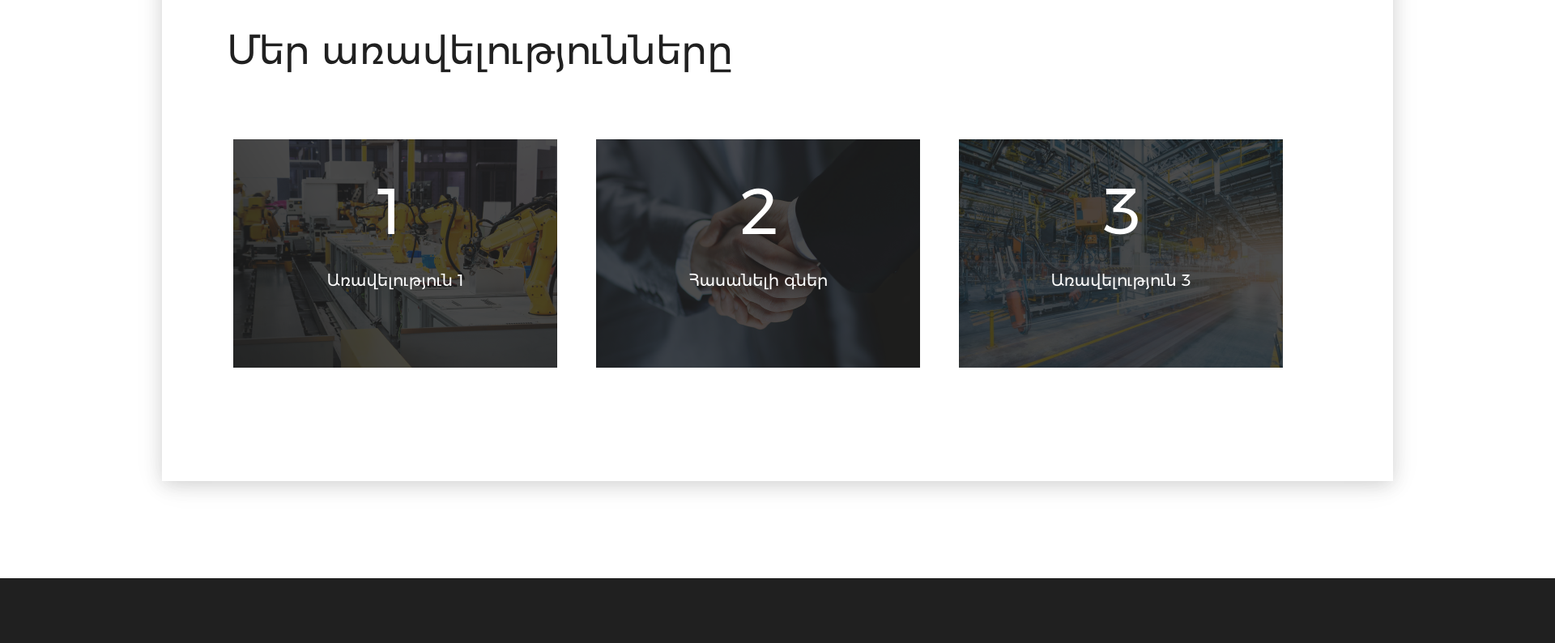
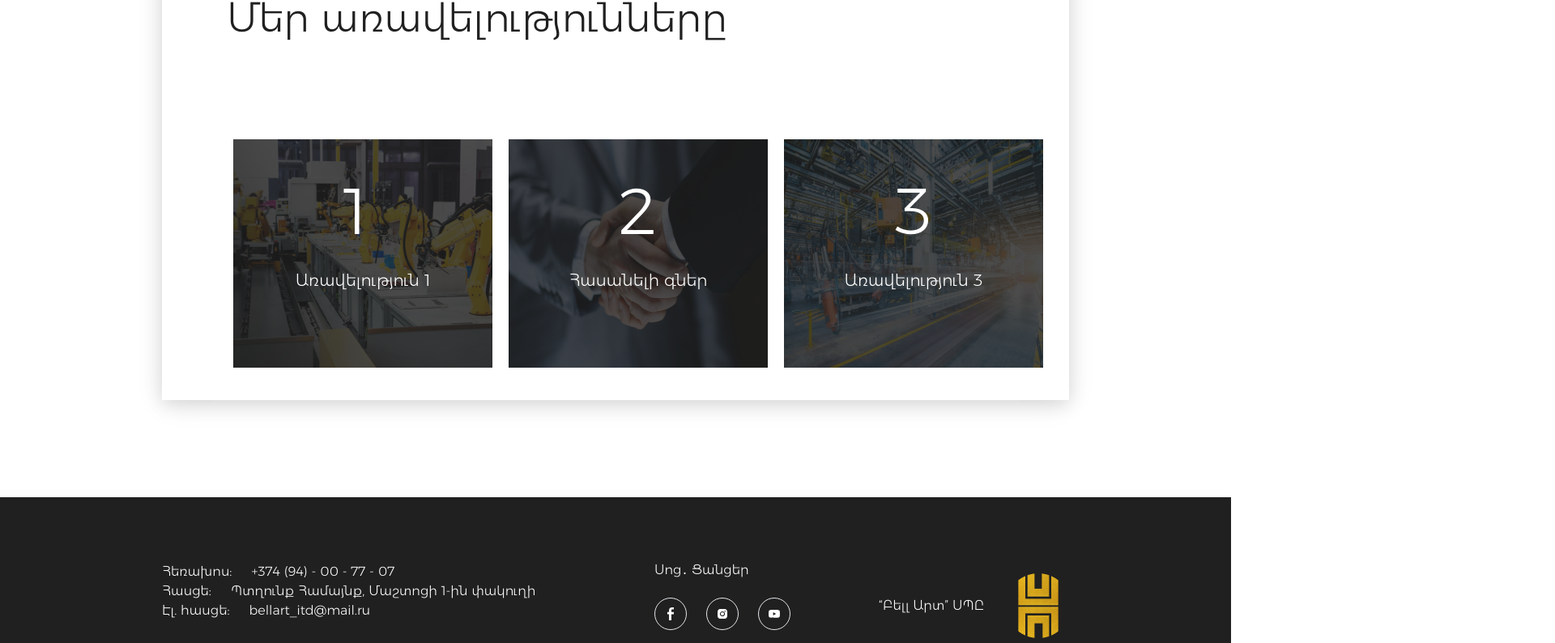
Before and after one commit to ArtyomArtenyan/Bell-Art, a React (Vite) app: page / in a window 1280 px wide. Shown: the part 1977-2771 px from the top of the page at 81% size, 1920 px wide, since content can reach past the window. Built offline with nearby package versions, Linux system fonts and the light colour scheme.

Commit message:
finish media 1520px and add some update in project

```diff
--- a/src/components/Footer/Footer.jsx
+++ b/src/components/Footer/Footer.jsx
@@ -9,25 +9,35 @@ const Footer = () => {
   const { t } = useTranslation();
 
   return (
-    <div className="Footer w-[1920px] h-[268px] inline-flex gap-[120px] bg-[#202020] text-[#fff] relative">
-      <div className="FooterContacts flex-col items-start inline-flex gap-6 w-[488px] h-[108px] absolute  left-[200px] top-20">
+    <div className="Footer w-[1920px] h-[268px] inline-flex gap-[120px] bg-[#202020] text-[#fff] relative md:w-[1520px]">
+      <div className="FooterContacts flex-col items-start inline-flex gap-6 w-[488px] h-[108px] absolute  pl-[200px] py-20">
+        <div className="contacts">
           <div className="Phone inline-flex gap-6">
             <p className="">{t("phone")}</p>
+            <div className="w-[177px]">
               <p>+374 (94) - 00 - 77 - 07</p>
             </div>
-        <div className="Address inline-flex gap-6">
+          </div>
+          <div className="Address w-[488px] h-5 inline-flex gap-6">
             <p>{t("address")}</p>
+            <div className="w-[377px]">
               <p className="AddressText">{t("addressText")}</p>
+            </div>
           </div>
           <div className="EmailAddress inline-flex gap-6">
             <p>{t("email")}</p>
+            <div className="w-[150px]">
               <p>bellart_itd@mail.ru</p>
             </div>
           </div>
-      <div className="SocialMedia w-[168px] h-[84px] absolute top-20 left-[888px] flex flex-col gap-6 shrink-0">
-        <p className="w-[117px] h-5 text-[16px] leading-[19.5px] font-light">
+        </div>
+      </div>
+      <div className="SocialMedia w-[168px] h-[84px] absolute pt-20 pl-[888px] flex flex-col gap-6 shrink-0 md:pl-[808px] md:pb-[104px]">
+        <div className="w-[117px] h-5 ">
+          <p className="text-[16px] leading-[19.5px] font-light">
             {t("socalNet")}
           </p>
+        </div>
         <div className="SocialMediaIcons inline-flex items-start gap-6">
           <div className="faceBook">
             <span className="w-10 h-10 py-[12px] flex justify-center items-center border rounded-[20px]">
@@ -46,12 +56,16 @@ const Footer = () => {
           </div>
         </div>
       </div>
-      <div className="FooterLogo inline-flex items-center gap-6 w-[235px] h-20 absolute top-[94px] left-[1485px] ">
-        <p className="text-[16px] leading-[19.5px] font-light">
+      <div className="FooterLogo  w-[235px] h-20 ">
+        <div className="footerLogo inline-flex items-center absolute py-[94px] pl-[1485px] gap-6 md:pl-[1085px]">
+          <div className="footerLogoText">
+            <p className="text-[16px] leading-[19.5px] font-light w-[133px]">
               {t("footerLogoText")}
             </p>
-        <div className="logo">
+          </div>
+          <div className="logoFooter">
             <img className="w-20 h-20" src={Logo} alt="" />
+          </div>
         </div>
       </div>
     </div>
--- a/src/components/Home/Home.jsx
+++ b/src/components/Home/Home.jsx
@@ -31,93 +31,120 @@ const Home = () => {
     setCurrentSlide((prevSlide) => (prevSlide === max - 1 ? 0 : prevSlide + 1));
   };
   return (
-    <div className="Home  w-[1920px] gap-[120px] inline-flex flex-col items-center">
+    <div className="Home  w-[1920px] gap-[120px] inline-flex flex-col items-center md:w-[1520px]">
       {/* HeroSection */}
-      <div className="HeroSection relative w-[1920px] h-[807px] overflow-hidden">
+      <div className="HeroSection relative w-full h-[807px] overflow-hidden md:w-[1520px]">
         <div
-          className="slide-photo-container absolute duration-300 flex "
+          className="slide-photo-container absolute duration-300 flex w-[400%] md:w-[504%]"
           style={{
-            width: `${max * 100}%`,
             transform: `translateX(-${currentSlide * (100 / max)}%)`,
           }}
         >
           {slidePhotos.map((photo, index) => (
-            <div key={index} className=" slide-photo w-[1920px] h-[807px]">
+            <div key={index} className=" slide-photo w-full h-[807px]">
               <img src={photo} alt={`Slide ${index + 1}`} />
             </div>
           ))}
         </div>
         <div className="absolute inset-0 bg-[#202020] opacity-[0.8]"></div>
-        <div className="main bg-opacity-75 py-20 relative z-10">
-          <div className="Text w-[406px] h-[59px] absolute top-[360px] left-[200px]">
+        <div className="main">
+          <div className="Text absolute pt-[360px] pl-[200px] pr-[1314px] pb-[388px]">
+            <div className=" w-[406px] h-[59px]">
               <p className="text-[48px] leading-[58.51px] font-normal text-[#fff]">
                 {t("heroSectionText")}
               </p>
             </div>
-          <div className="button absolute top-[659px] left-[200px]">
+          </div>
+          <div className="button absolute pt-[659px] pl-[200px] pb-20">
             <button className="bg-transparent border border-white text-white py-6 px-20 rounded-[40px] gap-6 items-center inline-flex">
               <span className="text-[16px] w-[61px] h-5 leading-[19.5px] font-light">
                 {t("heroSectionButtonText")}
               </span>
             </button>
           </div>
-          <div className="slide-left absolute top-[659px] left-[461px] w-[68px] h-[68px] shrink-0">
+          <div className="slide-left absolute pt-[659px] pl-[461px] pb-20  shrink-0">
             <img src={SlideLeft} alt="Arrow left" onClick={handlePrevSlide} />
           </div>
-          <div className="slide-right absolute top-[659px] left-[545px] w-[68px] h-[68px] shrink-0">
+          <div className="slide-right absolute pt-[659px] pl-[545px] pb-20 shrink-0">
             <img src={SlideRight} alt="Arrow right" onClick={handleNextSlide} />
           </div>
         </div>
       </div>
       {/* About */}
-      <div className="About text-[#202020] flex py-[120px] pl-20 pr-[99px]  flex-col justify-center items-start gap-16 shadow-custom w-[1520px] h-[723px]">
+      <div className="About text-[#202020] flex py-[120px] pl-20 pr-[99px]  flex-col justify-center items-start gap-16 shadow-custom w-[1520px] h-[723px] md:w-[1120px] md:pt-20 md:pl-20 md:pr-20 md:pb-[70px]">
         <div className="AboutUs w-[292px] h-[59px]">
           <p className="text-[48px] font-normal leading-[58.51px]">
             {t("aboutUs")}
           </p>
         </div>
-        <div className="AboutUsText w-[1341px] h-[360px]">
-          <p className="text-[20px] font-light leading-9">{t("aboutUsText")}</p>
+        <div className="AboutUsText w-[1341px] h-[360px] md:w-[960px] md:h-[384px]">
+          <p className="text-[20px] font-light leading-9 md:text-[18px] md:leading-[32.4px]">
+            {t("aboutUsText")}
+          </p>
         </div>
       </div>
       {/* Advantages */}
-      <div className="Advantages w-[1520px] h-[681px] shadow-custom relative">
-        <div className="AdvantagesUs text-[#202020] w-[625px] h-[59px] absolute top-[120px] left-20">
+      <div className="Advantages w-[1520px] h-[681px] shadow-custom relative md:w-[1120px] md:h-[581px]  md:pr-10 md:gap-20">
+        <div className="AdvantagesUs text-[#202020] absolute pt-[120px] pl-20 md:pt-20">
           <p className="text-[48px] font-normal leading-[58.51px]">
             {t("advantagesUs")}
           </p>
         </div>
-        <div className="AdvantagesLayout w-[1256px] h-[282px] absolute left-[88px] top-[259px] gap-12">
-          <div className="Layout inline-flex items-start gap-12 z-0">
-            <div className="LayoutBox1 w-[400px] h-[282px] shrink-0 relative">
-              <img src={AdvantagesBgPhoto1} alt="Advantages Image 1" />
-              <div className="absolute inset-0 bg-[#202020] opacity-[0.8]"></div>
-              <span className="absolute top-10 left-[178px] w-12 h-[96px] font-light text-[80px] leading-[97.52px] items-center text-[#fff]">
+        <div className="AdvantagesLayout w-[1256px] h-[282px] absolute pl-[88px] pt-[259px]">
+          <div className="Layout inline-flex items-start gap-12 z-0  md:gap-5">
+            <div className="LayoutBox1 box w-[400px] h-[282px] shrink-0 relative md:w-[320px] md:h-[282px]">
+              <div className="layerBg absolute inset-0 bg-[#202020] opacity-[0.8] shrink-0"></div>
+              <div className="absolute pt-10 pl-[178px] md:px-[136px] md:pb-6">
+                <span className="w-12 h-[96px] font-light text-[80px] leading-[97.52px] items-center text-[#fff]">
                   1
                 </span>
-              <p className="absolute top-[162px] left-10 w-[320px] h-20 text-center text-[20px] font-light leading-[24.38px] text-[#fff]">
+              </div>
+              <div className="absolute pt-[162px] px-10">
+                <p className="w-[320px] h-20 text-center text-[20px] font-light leading-[24.38px] text-[#fff]  md:w-[240px] md:h-20">
                   {t("advantagesText1")}
                 </p>
               </div>
-            <div className="LayoutBox2 w-[400px] h-[282px] shrink-0 relative">
-              <img src={AdvantagesBgPhoto2} alt="Advantages Image 2" />
+              <img
+                className="md:w-[320px] md:h-[282px]"
+                src={AdvantagesBgPhoto1}
+                alt="Advantages Image 1"
+              />
+            </div>
+            <div className="LayoutBox2 box w-[400px] h-[282px] shrink-0 relative md:w-[320px] md:h-[282px]">
               <div className="absolute inset-0 bg-[#202020] opacity-[0.8]"></div>
-              <span className="absolute top-10 left-[178px] w-12 h-[96px] font-light text-[80px] leading-[97.52px] items-center text-[#fff]">
+              <div className="absolute pt-10 pl-[178px] md:px-[136px] md:pb-6">
+                <span className="w-12 h-[96px] font-light text-[80px] leading-[97.52px] items-center text-[#fff]">
                   2
                 </span>
-              <p className="absolute top-[162px] left-10 w-[320px] h-20 text-center text-[20px] font-light leading-[24.38px] text-[#fff]">
+              </div>
+              <div className="absolute pt-[162px] pl-10 ">
+                <p className="w-[320px] h-20 text-center text-[20px] font-light leading-[24.38px] text-[#fff] md:w-[240px] md:h-20">
                   {t("advantagesText2")}
                 </p>
               </div>
-            <div className="LayoutBox3 w-[400px]  h-[282px] shrink-0 relative">
-              <img src={AdvantagesBgPhoto3} alt="Advantages Image 3" />
+              <img
+                className="md:w-[320px] md:h-[282px]"
+                src={AdvantagesBgPhoto2}
+                alt="Advantages Image 2"
+              />
+            </div>
+            <div className="LayoutBox3 box w-[400px]  h-[282px] shrink-0 relative md:w-[320px] md:h-[282px]">
               <div className="absolute inset-0 bg-[#202020] opacity-[0.8]"></div>
-              <span className="absolute top-10 left-[178px] w-12 h-[96px] font-light text-[80px] leading-[97.52px] items-center text-[#fff]">
+              <div className="absolute pt-10 pl-[178px] md:px-[136px] md:pb-6">
+                <span className="w-12 h-[96px] font-light text-[80px] leading-[97.52px] items-center text-[#fff] md:w-[240px] md:h-20">
                   3
                 </span>
-              <p className="absolute top-[162px] left-10 w-[320px] h-20 text-center text-[20px] font-light leading-[24.38px] text-[#fff]">
+              </div>
+              <div className="absolute pt-[162px] pl-10 ">
+                <p className="w-[320px] h-20 text-center text-[20px] font-light leading-[24.38px] text-[#fff] md:w-[240px] md:h-20">
                   {t("advantagesText3")}
                 </p>
+              </div>
+              <img
+                className="md:w-[320px] md:h-[282px]"
+                src={AdvantagesBgPhoto3}
+                alt="Advantages Image 3"
+              />
             </div>
           </div>
         </div>
--- a/src/components/translations/en.json
+++ b/src/components/translations/en.json
@@ -4,14 +4,18 @@
   "services": "Services",
   "contact": "Contact",
   "logo": "Bellart",
+
   "heroSectionText": "BellArt Ltd.",
   "heroSectionButtonText": "More",
+
   "aboutUs": "About Us",
   "aboutUsText": "BellArt Ltd. has been involved in the field of retinotechnology production for over 30 years. Our company's product is widely used in various industries, including quality, security, construction, and more. The main goal of BellArt Ltd. is to become one of the leading retinotechnology organizations in the region, using state-of-the-art equipment and modern technologies. Years of experience and knowledge enable us to deliver high-quality and affordable solutions to any complex and large-scale production. BellArt Ltd. is committed to maintaining the quality, integrity, and precision of our products in the fields where quality, efficiency, and accuracy play a vital role.",
+
   "advantagesUs": "Our Advantages",
   "advantagesText1": "Advantage 1",
   "advantagesText2": "Affordable Prices",
   "advantagesText3": "Advantage 3",
+
   "phone": "Phone:",
   "address": "Address:",
   "addressText": "Ptghunk Community, Mashtots 1st dead end",
--- a/tailwind.config.js
+++ b/tailwind.config.js
@@ -10,6 +10,9 @@ export default {
       fontFamily: {
         montserrat: ["Montserrat", "sans"],
       },
+      screens: {
+        md: { max: "1520px" },
+      },
     },
   },
   plugins: [],
```
Also changed, not shown: src/components/Header/Header.jsx (+17 -9 lines), src/components/Header/LanguageSelector/LanguageSelector.jsx (+10 -8 lines), src/tailwind/tailwind.css (+109 -5 lines), src/tailwind/Montserratarm-Light.otf (added), src/tailwind/Montserratarm-Regular.otf (deleted). Lines whose indentation alone changed are shown as unchanged.
